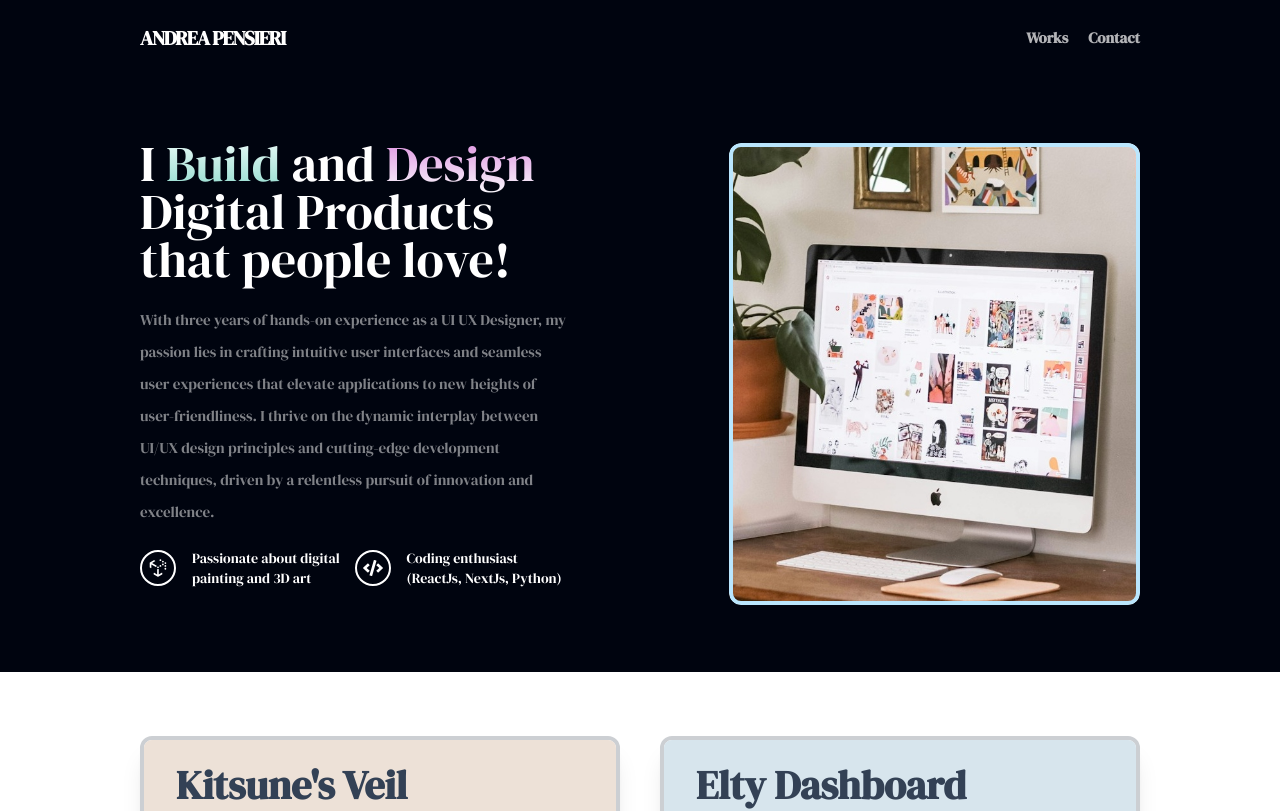
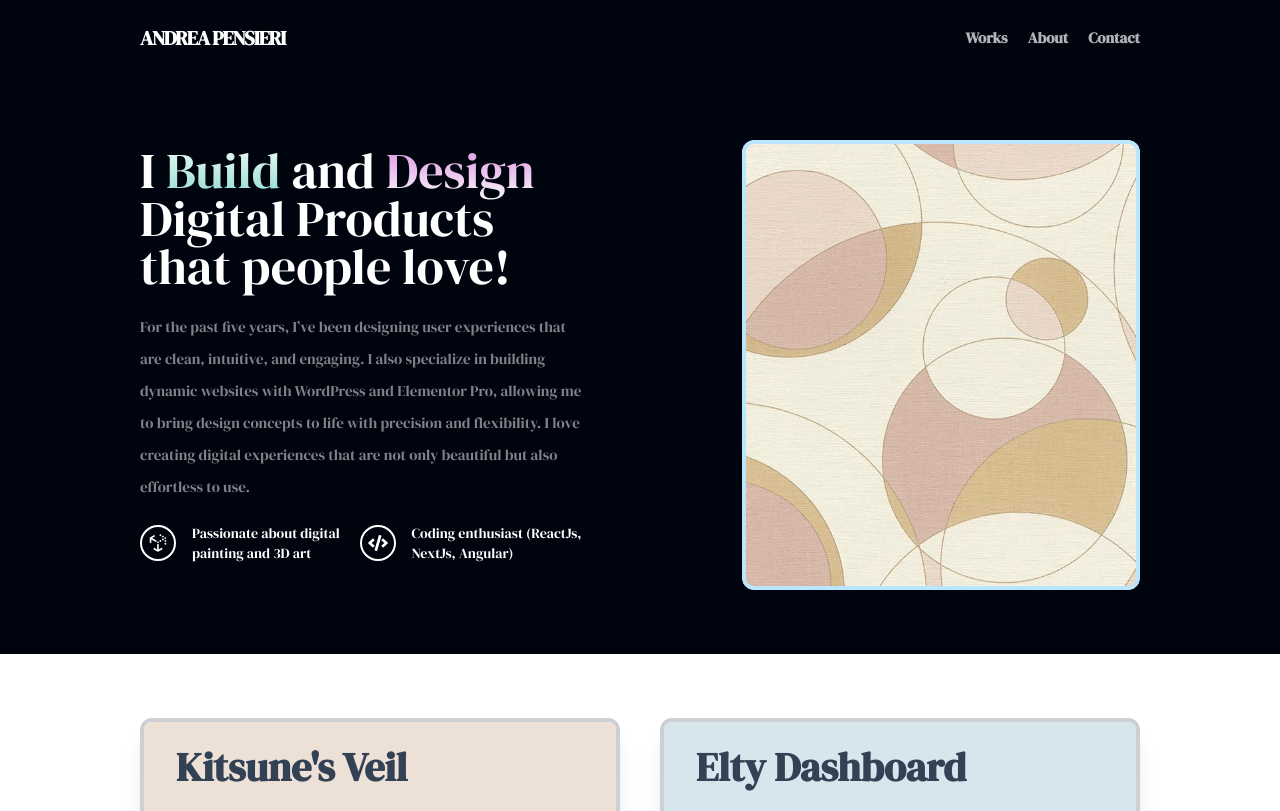
Before and after one commit to andreasiano/UI-UX-Portfolio, a React (Create React App) app: page / in a window 1280 px wide. Shown: the top 811 px of the page. Built offline with nearby package versions, Linux system fonts and the light colour scheme.

Commit message:
Adding new image

```diff
--- a/src/components/ContactMe.jsx
+++ b/src/components/ContactMe.jsx
@@ -28,7 +28,7 @@ export default function ContactMe() {
         Feel free to reach out for any collaborations or just say a friendly hello
       </p>
       <p className="text-gradient-azure xxs:text-xl lg:text-2xl">
-        <a href="mailto:andrejazz2011@gmail.com">andrejazz2011@gmail.com</a>
+        <a href="mailto:andreadevpensieri@gmail.com">andreadevpensieri@gmail.com</a>
       </p>
       <div className="flex flex-row items-center mt-10 justify-center">
         <a href="https://www.facebook.com/andrew.onais.9">
--- a/src/components/Hero.jsx
+++ b/src/components/Hero.jsx
@@ -1,7 +1,6 @@
 import React from "react";
 import styles from "../style";
-import portrait from "../assets/elsa-noblet-5KD5PmZEfcg-unsplash.jpg";
-import circleImage from "../assets/myImage.webp"; // Assuming you have a circular image to use
+import portrait from "../assets/CircularPattern.jpg";
 import { motion } from "framer-motion";
 import { FaUncharted } from "react-icons/fa";
 import { FaCode } from "react-icons/fa";
@@ -29,7 +28,7 @@ const Hero = () => {
         <p
           className={`${styles.paragraph} font-light opacity-50 text-white max-w-[480px] sm:text-2xl xxs:text-xl lg:text-[15px] mt-5`}
         >
-          With three years of hands-on experience as a UI UX Designer, my passion lies in crafting intuitive user interfaces and seamless user experiences that elevate applications to new heights of user-friendliness. I thrive on the dynamic interplay between UI/UX design principles and cutting-edge development techniques, driven by a relentless pursuit of innovation and excellence.
+       For the past five years, I’ve been designing user experiences that are clean, intuitive, and engaging. I also specialize in building dynamic websites with WordPress and Elementor Pro, allowing me to bring design concepts to life with precision and flexibility. I love creating digital experiences that are not only beautiful but also effortless to use.
         </p>
         <div className="lg:flex mt-5">
           <div className="flex xxs:mb-5 items-center">
@@ -45,7 +44,7 @@ const Hero = () => {
               <FaCode className="text-white my-1.5 mx-1.5 text-xl" />
             </div>
             <p className="text-white text-sm">
-              Coding enthusiast (ReactJs, NextJs, Python)
+              Coding enthusiast (ReactJs, NextJs, Angular)
             </p>
           </div>
         </div>
--- a/src/constants/index.js
+++ b/src/constants/index.js
@@ -11,7 +11,11 @@ export const navLinks = [
     id: "works",
     title: "Works",
   },
-  {
+    {
+    id: "about",
+    title: "About",
+  },
+   {
     id: "contact",
     title: "Contact",
   },
```
Also changed, not shown: src/assets/CircularPattern.jpg (added).
